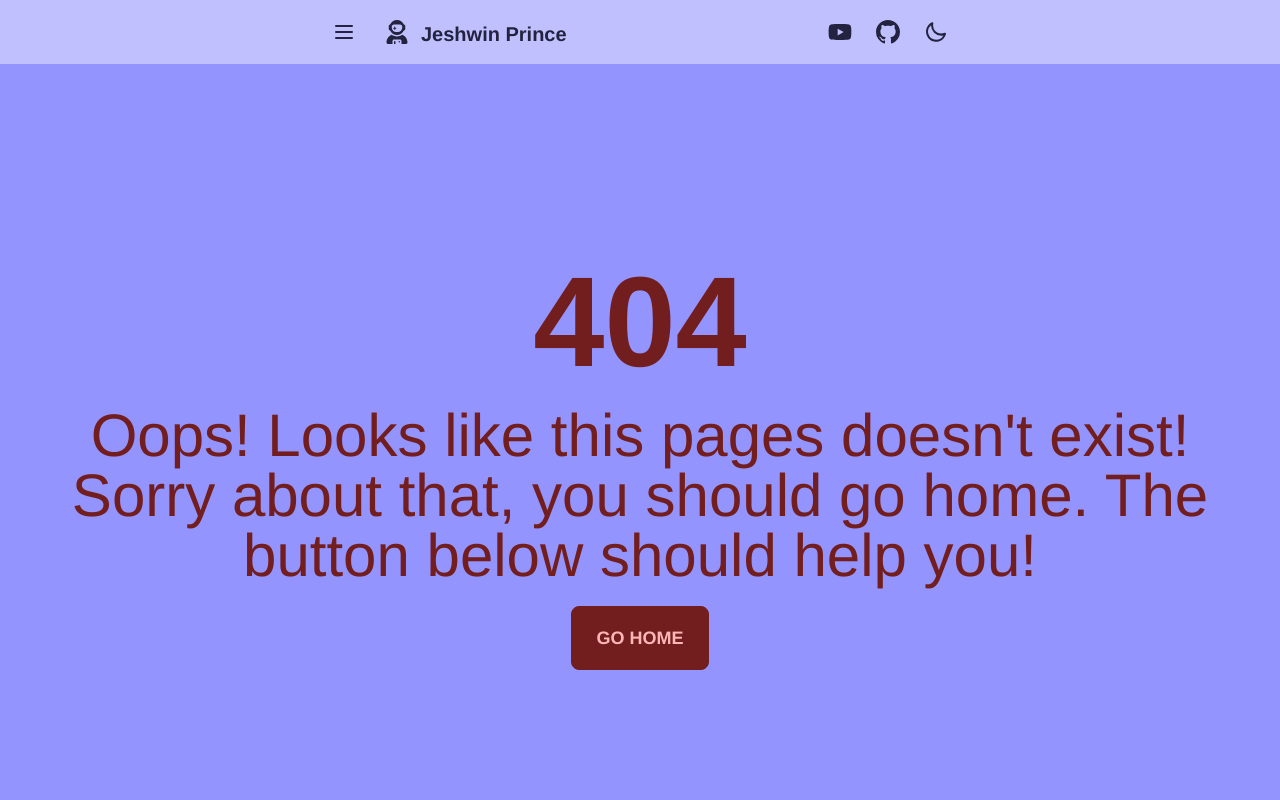
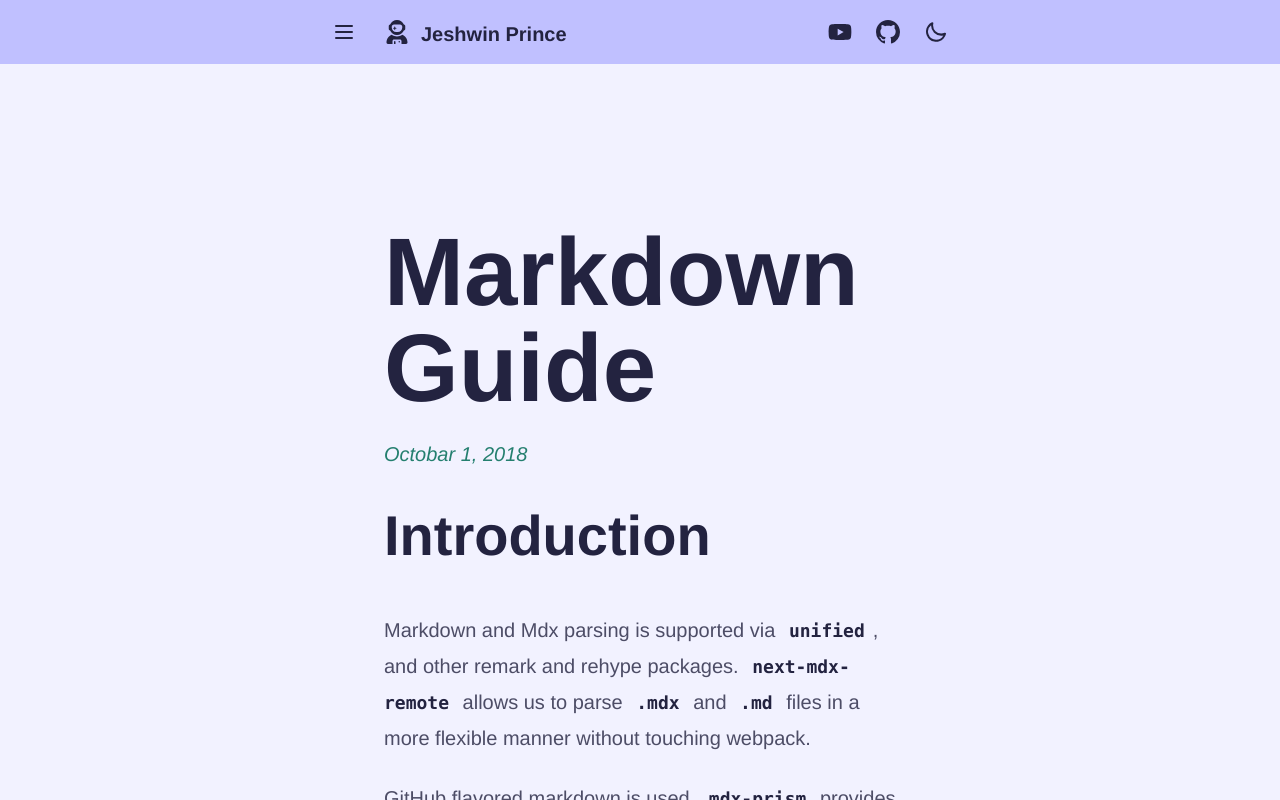
Before and after one commit to Jeshwin/portfolio, a Next.js app: page /dne/mdxtest in a window 1280 px wide. Before the commit this address had no page. Built offline with nearby package versions, Linux system fonts and the light colour scheme.

Commit message:
better markdown x prose

```diff
--- a/src/components/mdxwrapper.jsx
+++ b/src/components/mdxwrapper.jsx
@@ -1,10 +1,10 @@
 export default function MdxWrapper({ meta, children }) {
   return (
     <>
-      <div className="p-5 lg:px-40 xl:px-80 lg:py-10 xl:py-20">
+      <div className="p-5 lg:px-48 xl:px-96 lg:py-10 xl:py-20">
         <h1 className="font-bold w-fit text-6xl lg:text-8xl mt-20 mb-6">{meta.title}</h1>
         <time className="text-accent text-xl italic">{meta.date}</time>
-        <div className="prose-lg lg:prose-xl mt-10">
+        <div className="max-w-full prose lg:prose-xl dark:prose-invert mt-10">
           {children}
         </div>
       </div>
--- a/src/pages/resume.mdx
+++ b/src/pages/resume.mdx
@@ -10,7 +10,7 @@ export const meta = {
 
 **Address**: 1051 Bramblewood Lane, San Jose, CA 95131
 
-**Phone**: (408)-361-0828 **Email**: [jprince2@scu.edu](jprince2@scu.edu)
+**Phone**: (408)-361-0828 **Email**: [jprince2@scu.edu](mailto:jprince2@scu.edu)
 
 [https://www.linkedin.com/in/jeshwinprince](https://www.linkedin.com/in/jeshwinprince)
 
```
Also changed, not shown: src/pages/dne/mdxtest.mdx (renamed from src/pages/mdxtest.mdx).
